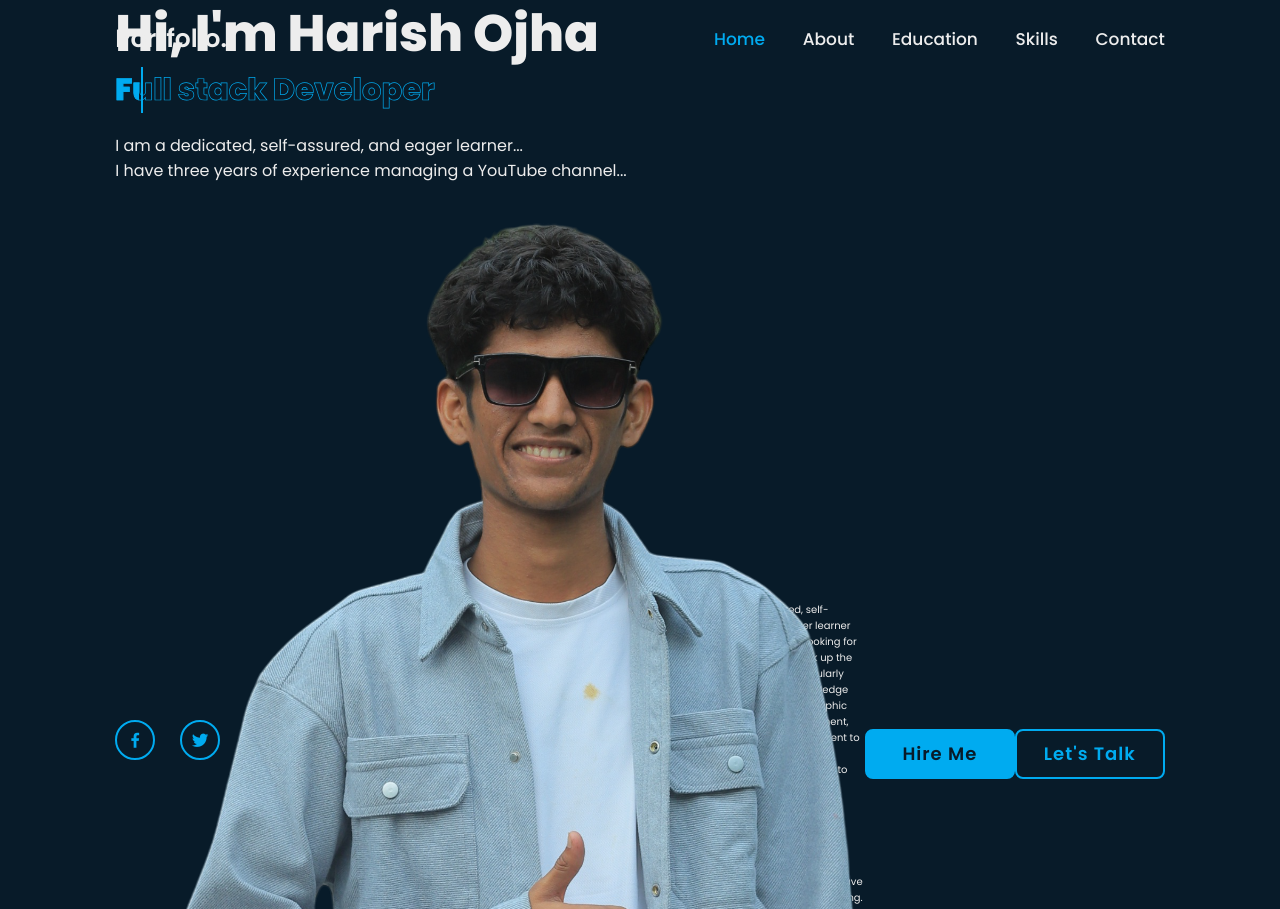
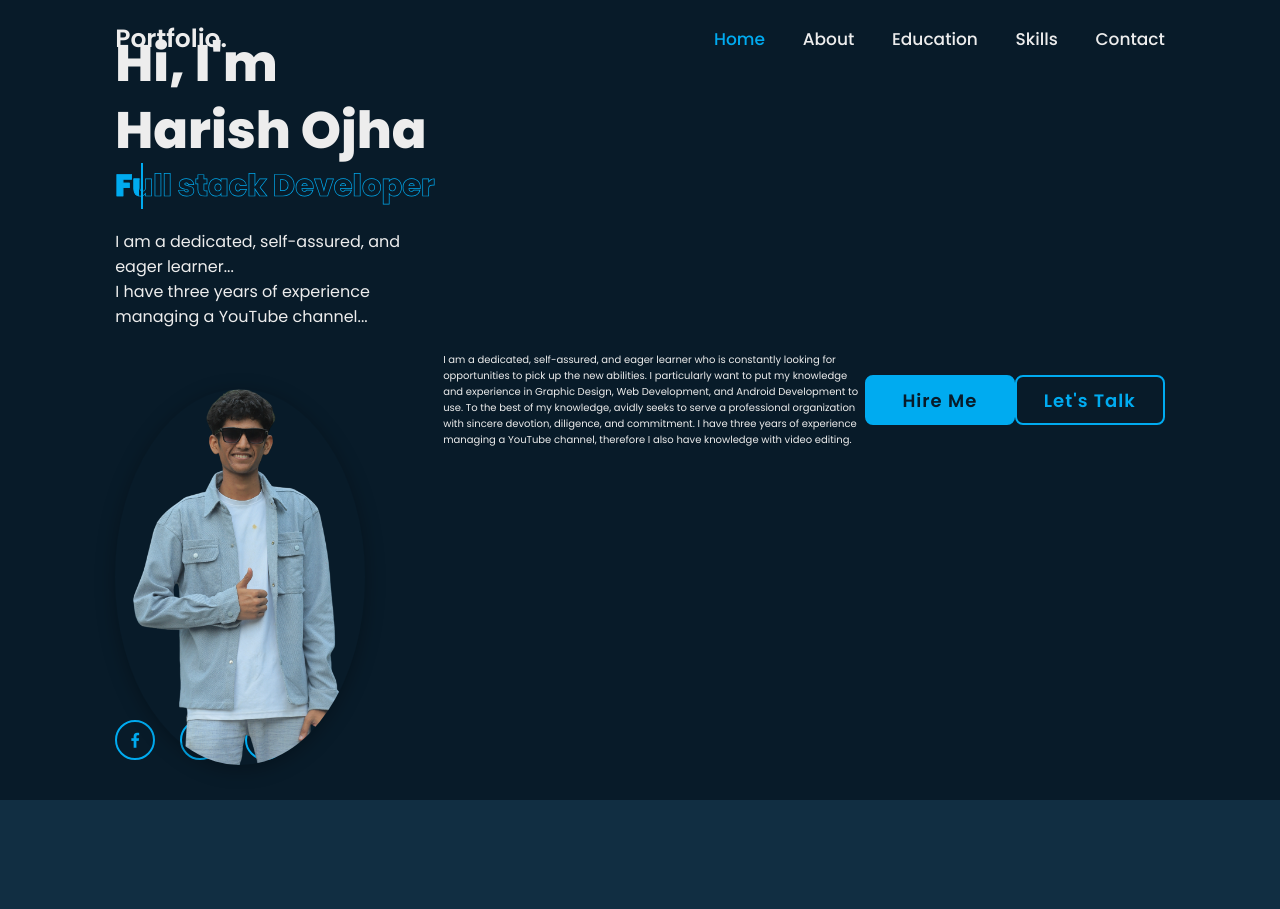
Before and after one commit to harish12342123/harish12342123.github.io, a plain HTML site: page index.html in a window 1280 px wide. Shown: the top 909 px of the page. Drawn offline with nearby package versions, Linux system fonts and the light colour scheme.

Commit message:
Update style.css

```diff
--- a/style.css
+++ b/style.css
@@ -960,3 +960,22 @@ section:nth-child(odd) .animate.scroll,
         width: 0;
     }
 }
+.home-content {
+  display: flex;
+  align-items: center;
+  justify-content: space-between;
+  flex-wrap: wrap;
+  gap: 2rem;
+}
+
+.home-text {
+  flex: 1;
+  min-width: 250px;
+}
+
+.home-image img {
+  width: 250px;
+  height: auto;
+  border-radius: 50%;
+  box-shadow: 0 4px 20px rgba(0, 0, 0, 0.3);
+}
```
